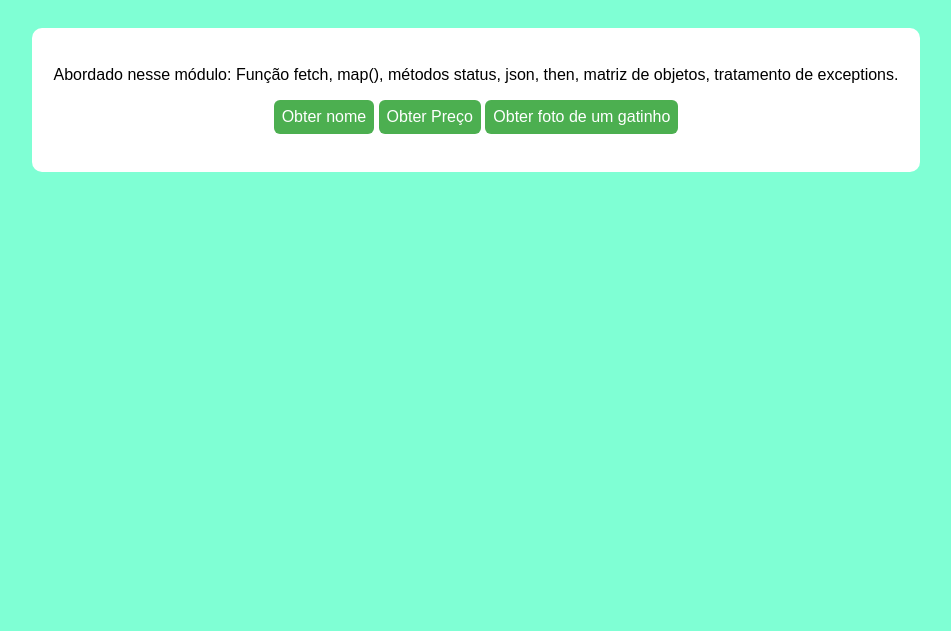
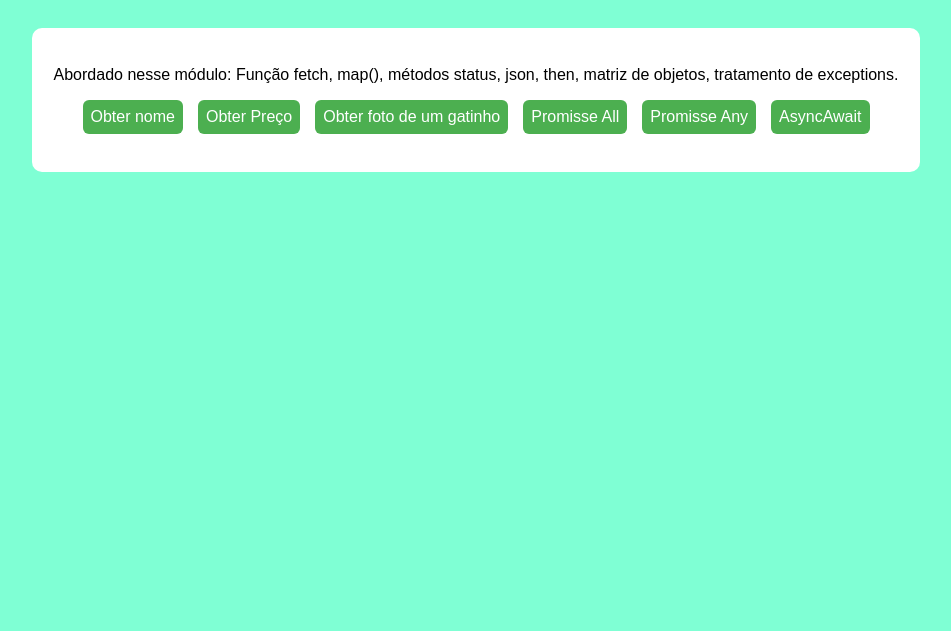
Before and after one commit to Rodrigo-001/learn-java-script, a plain HTML site: page modulo4 - encadeamento/index.html in a window 1280 px wide. Shown: the part 169-800 px from the top of the page, without its empty margins (164-1115 px from the left). Drawn offline with Linux system fonts and the light colour scheme.

Commit message:
adicionado promise.all e async/await

```diff
--- a/modulo4 - encadeamento/index.html
+++ b/modulo4 - encadeamento/index.html
@@ -26,10 +26,14 @@
     <div>
         <ul>
             <p>Abordado nesse módulo: Função fetch, map(), métodos status, json, then, matriz de objetos, tratamento de exceptions.</p>
-            <div>
+            <div class="secaoBotoes">
                 <button onclick="obtemNome()">Obter nome</button>
                 <button onclick="obtemPreco()">Obter Preço</button>
                 <button onclick="obterGatinho()">Obter foto de um gatinho</button>
+                <button onclick="promisseAll()"> Promisse All</button>
+                <button onclick="promisseAny()"> Promisse Any</button>
+                <button onclick="funcAsyncAwait()"> AsyncAwait</button>
+
             </div>
             <p id="resul-nome"></p>
         </ul>
--- a/modulo4 - encadeamento/script.js
+++ b/modulo4 - encadeamento/script.js
@@ -79,3 +79,63 @@ function obterGatinho() {
         });
 
 }
+
+// FUNÇÃO COM MULTIPLAS PROMISSES
+function promisseAll() {
+    resul = document.querySelector("#resul-nome");
+    const fetchPromise1 = fetch("https://api.thecatapi.com/v1/images/search");
+    const fetchPromise2 = fetch("https://mdn.github.io/learning-area/javascript/apis/fetching-data/can-store/products.json");
+    const fetchPromise3 = fetch("https://mdn.github.io/learning-area/javascript/apis/fetching-data/can-store/not-found");
+
+    //recebe um array de promisses e retorna uma nova promisse
+    Promise.all([fetchPromise1, fetchPromise2, fetchPromise3])
+    .then((responses)=>{
+        for (const response of responses) {
+            resul.innerHTML +=`</br><strong>API:</strong>${response.url}<strong> | STATUS:</strong> ${response.status}`;
+        }
+    })
+    .catch((error)=>{
+        console.error(`Falha ao buscar${error}`);
+    });
+    resul.innerHTML = `Neste exemplo faço uma requisição para 3 APIs diferentes, e exibo o status de cada uma na tela. </br>"O Promisse.all" é útil quando há <strong>Requisições paralelas em APIs, Operações assíncronas independentes, Validação simultânea</strong>. </br>Mas se precisar que qualquer uma delas sejam cumpridas o "Promisse.any" será mais útil.</br>`;
+}
+
+// FUNÇÃO COM PROMISSE ANY
+function promisseAny() {
+    resul = document.querySelector("#resul-nome");
+    const fetchPromise1 = fetch("https://api.thecatapi.com/v1/images/search");
+    const fetchPromise2 = fetch("https://mdn.github.io/learning-area/javascript/apis/fetching-data/can-store/products.json");
+    const fetchPromise3 = fetch("https://mdn.github.io/learning-area/javascript/apis/fetching-data/can-store/not-found");
+
+    //recebe um array de promisses e retorna uma nova promisse
+    Promise.any([fetchPromise1, fetchPromise2, fetchPromise3])
+    .then((response)=>{
+        resul.innerHTML +=`</br><strong>API:</strong>${response.url}<strong> | STATUS:</strong> ${response.status}`;
+    })
+    .catch((error)=>{
+        console.error(`Falha ao buscar${error}`);
+    });
+    resul.innerHTML = `Neste exemplo faço uma requisição para 3 APIs diferentes, e exibo o status de qualquer uma delas que for cumprida. </br>"O Promisse.any" é útil quando há <strong>Requisições paralelas em APIs, Operações assíncronas independentes, Validação simultânea</strong>. </br>Mas se precisar que todas elas sejam cumpridas o "Promisse.all" será mais útil.</br>`;
+}
+
+// FUNÇÃO ASYNC AWAIT
+async function funcAsyncAwait() {
+    resul = document.querySelector("#resul-nome");
+
+    try {
+        // A função irá esperar que a chamada `fetch()` seja resolvida
+        const response = await fetch(
+          "https://mdn.github.io/learning-area/javascript/apis/fetching-data/can-store/products.json",
+        );
+        if (!response.ok) {
+          throw new Error(`HTTP error: ${response.status}`);
+        }
+        // A função irá esperar que a chamada `response.json()` seja resolvida
+        // a chamada `response.json()` retornará o objeto JSON processado ou gerará um erro
+        const data = await response.json();
+        resul.innerHTML = `RESPOSTA: ${data[0].name}`;
+        resul.innerHTML += `</br></br><p>Aqui estou uma função await, ela força operações assíncronas a serem concluídas em série. Isso é necessário se o resultado da próxima operação depender do resultado da última. Observe que esse texto aparece após a resposta, ao contrário das outras. </p>`;
+      } catch (error) {
+        console.error(`Não foi possível obter os produtos: ${error}`);
+      }
+  }
```
Also changed, not shown: 1 other file.
